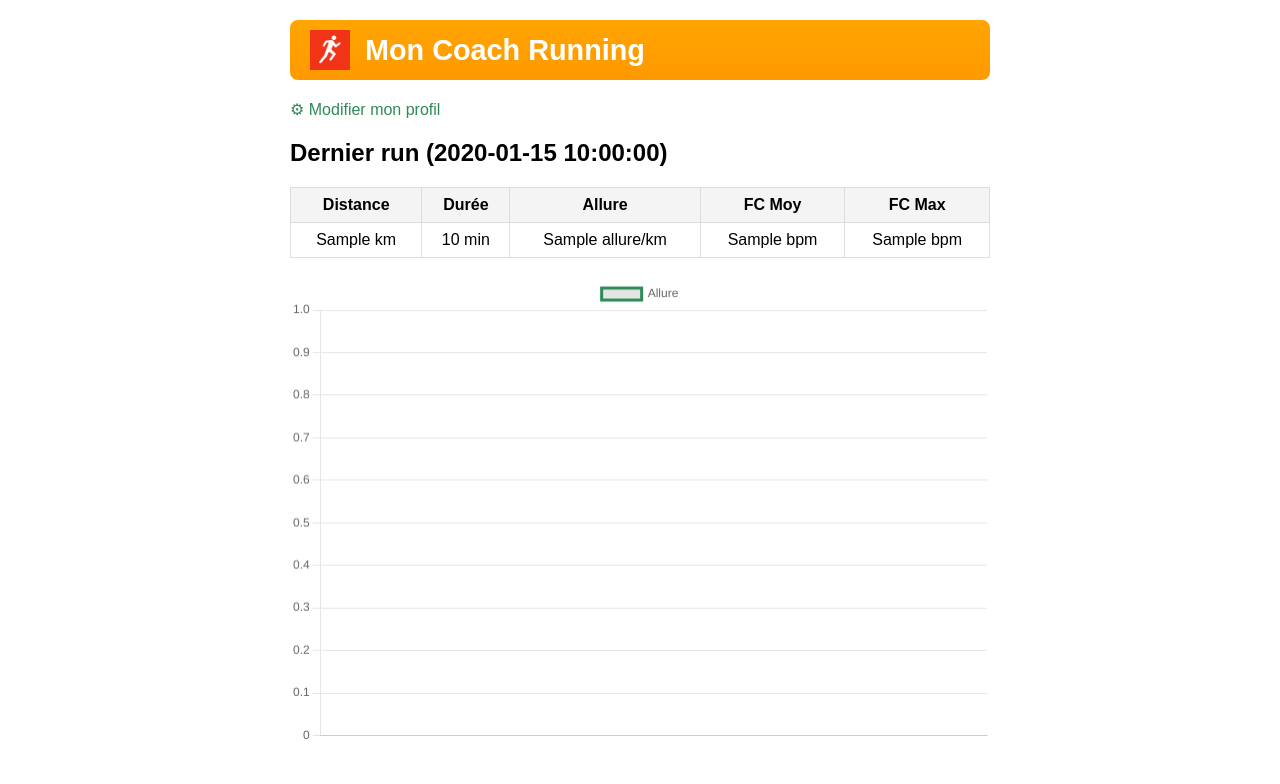
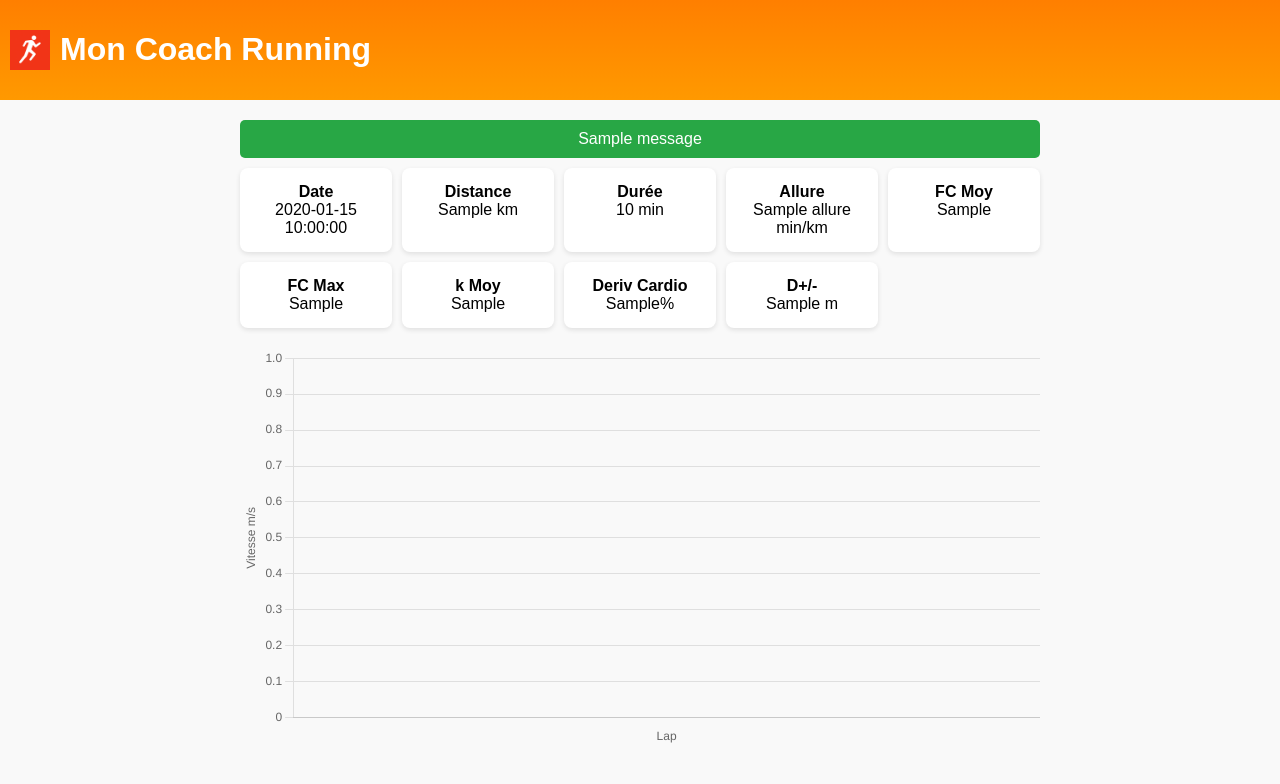
Before and after one commit to picopcla/stravacoach-webhook, a Flask app: template templates/index.html in a window 1280 px wide. Shown: the top 784 px of the page. Run offline with Flask 3, Linux system fonts and the light colour scheme; the template is opened without the code that fills it: most values are stand-ins (such as "Sample title", 1, 10 or a date in 2020); one stand-in notice (Sample message) is shown.

Commit message:
Update index.html

```diff
--- a/templates/index.html
+++ b/templates/index.html
@@ -1,93 +1,136 @@
 <!DOCTYPE html>
 <html lang="fr">
 <head>
-    <meta charset="UTF-8">
-    <meta name="viewport" content="width=device-width, initial-scale=1.0">
+    <meta charset="UTF-8" />
+    <meta name="viewport" content="width=device-width, initial-scale=1.0" />
     <title>Mon Coach Running</title>
-    <link rel="manifest" href="/static/manifest.json">
-    <link rel="icon" href="/static/icons/icon-192.png">
-    <script>
-      if ('serviceWorker' in navigator) {
-        navigator.serviceWorker.register('/static/service-worker.js')
-          .then(() => console.log('Service Worker enregistré'))
-          .catch((err) => console.log('Erreur SW', err));
-      }
-    </script>
+    <link rel="manifest" href="/static/manifest.json" />
+    <link rel="icon" type="image/png" href="/static/icons/icon-192.png" />
     <script src="https://cdn.jsdelivr.net/npm/chart.js"></script>
     <style>
-        body { font-family: sans-serif; padding: 20px; max-width: 700px; margin: auto; background: #fff; }
-        .header {
+        body {
+            font-family: Arial, sans-serif;
+            margin: 0;
+            background: #f9f9f9;
+        }
+        header {
             display: flex;
             align-items: center;
-            background: linear-gradient(to bottom, orange, #ff9900);
+            background: linear-gradient(to bottom, #ff7f00, #ff9900);
             color: white;
-            padding: 10px 20px;
-            border-radius: 8px;
+            padding: 10px;
+        }
+        header img {
+            width: 40px;
+            height: 40px;
+            margin-right: 10px;
+        }
+        .container {
+            max-width: 800px;
+            margin: auto;
+            padding: 20px;
+        }
+        .dashboard {
+            display: grid;
+            grid-template-columns: repeat(auto-fit, minmax(150px, 1fr));
+            gap: 10px;
             margin-bottom: 20px;
         }
-        .header img {
-            height: 40px;
-            margin-right: 15px;
+        .card {
+            background: white;
+            border-radius: 8px;
+            padding: 15px;
+            text-align: center;
+            box-shadow: 0 2px 5px rgba(0,0,0,0.1);
         }
-        h1 { margin: 0; font-size: 1.8em; }
-        .section { margin: 20px 0; }
-        table { border-collapse: collapse; width: 100%; margin: 10px 0; }
-        td, th { border: 1px solid #ddd; padding: 8px; text-align: center; }
-        th { background-color: #f4f4f4; }
-        a { color: #2e8b57; text-decoration: none; }
+        .flash {
+            background: #28a745;
+            color: white;
+            padding: 10px;
+            text-align: center;
+            margin-bottom: 10px;
+            border-radius: 5px;
+        }
+        canvas {
+            width: 100% !important;
+            height: auto !important;
+        }
     </style>
 </head>
 <body>
+    <header>
+        <img src="/static/icons/icon-192.png" alt="logo" />
+        <h1>Mon Coach Running</h1>
+    </header>
 
-<div class="header">
-    <img src="/static/icons/icon-192.png" alt="App Icon">
-    <h1>Mon Coach Running</h1>
+    <div class="container">
+        {% with messages = get_flashed_messages() %}
+          {% if messages %}
+            <div class="flash">
+                {{ messages[0] }}
+            </div>
+          {% endif %}
+        {% endwith %}
+
+        <div class="dashboard">
+            <div class="card">
+                <strong>Date</strong><br>{{ dashboard.date }}
+            </div>
+            <div class="card">
+                <strong>Distance</strong><br>{{ dashboard.distance_km }} km
+            </div>
+            <div class="card">
+                <strong>Durée</strong><br>{{ dashboard.duration_min }} min
+            </div>
+            <div class="card">
+                <strong>Allure</strong><br>{{ dashboard.allure }} min/km
+            </div>
+            <div class="card">
+                <strong>FC Moy</strong><br>{{ dashboard.fc_moy }}
+            </div>
+            <div class="card">
+                <strong>FC Max</strong><br>{{ dashboard.fc_max }}
+            </div>
+            <div class="card">
+                <strong>k Moy</strong><br>{{ dashboard.k_moy }}
+            </div>
+            <div class="card">
+                <strong>Deriv Cardio</strong><br>{{ dashboard.deriv_cardio }}%
+            </div>
+            <div class="card">
+                <strong>D+/-</strong><br>{{ dashboard.gain_alt }} m
+            </div>
         </div>
 
-<p><a href="/profile">⚙ Modifier mon profil</a></p>
-
-<div class="section">
-    <h2>Dernier run ({{ dashboard.date }})</h2>
-    <table>
-        <tr>
-            <th>Distance</th><th>Durée</th><th>Allure</th><th>FC Moy</th><th>FC Max</th>
-        </tr>
-        <tr>
-            <td>{{ dashboard.distance_km }} km</td>
-            <td>{{ dashboard.duration_min }} min</td>
-            <td>{{ dashboard.allure }}/km</td>
-            <td>{{ dashboard.fc_moy }} bpm</td>
-            <td>{{ dashboard.fc_max }} bpm</td>
-        </tr>
-    </table>
-</div>
-
-<div class="section">
-    <canvas id="myChart" height="200"></canvas>
+        <canvas id="paceChart"></canvas>
     </div>
 
     <script>
-    var ctx = document.getElementById('myChart').getContext('2d');
-    var chart = new Chart(ctx, {
+        const ctx = document.getElementById('paceChart').getContext('2d');
+        const paceChart = new Chart(ctx, {
             type: 'line',
             data: {
-            labels: {{ dashboard.dates }},
+                labels: {{ dashboard.dates | safe }},
                 datasets: [{
-                label: 'Allure',
-                data: {{ dashboard.paces }},
+                    label: 'Allure (m/s)',
+                    data: {{ dashboard.paces | safe }},
+                    borderColor: '#ff7f00',
+                    tension: 0.3,
                     fill: false,
-                borderColor: '#2e8b57',
-                tension: 0.4  // <== courbe lissée
+                    pointRadius: 2
                 }]
             },
             options: {
+                responsive: true,
+                plugins: {
+                    legend: { display: false }
+                },
                 scales: {
-                x: { display: true },
-                y: { beginAtZero: false }
+                    x: { title: { display: true, text: 'Lap' } },
+                    y: { title: { display: true, text: 'Vitesse m/s' } }
                 }
             }
         });
     </script>
-
 </body>
 </html>
```
Lines whose indentation alone changed are shown as unchanged.
